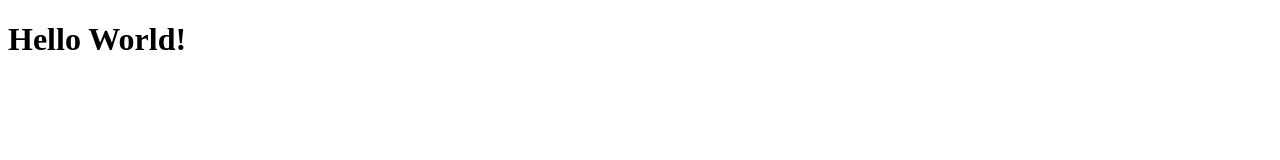
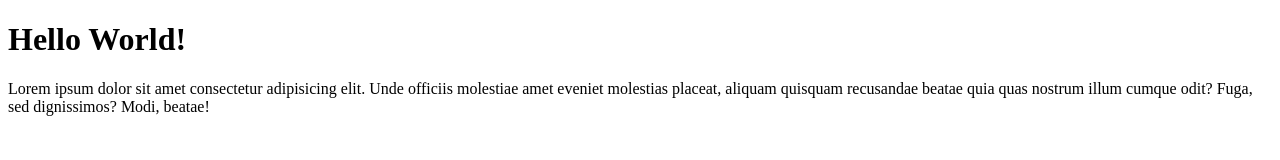
Before and after one commit to Ferdinan09/git-test, a plain HTML site: page index.html in a window 1280 px wide. Drawn offline with Linux system fonts and the light colour scheme.

Commit message:
menambahkan paragraf

```diff
--- a/index.html
+++ b/index.html
@@ -7,5 +7,6 @@
 </head>
 <body>
     <h1>Hello World!</h1>
+    <p>Lorem ipsum dolor sit amet consectetur adipisicing elit. Unde officiis molestiae amet eveniet molestias placeat, aliquam quisquam recusandae beatae quia quas nostrum illum cumque odit? Fuga, sed dignissimos? Modi, beatae!</p>
 </body>
 </html>
```
